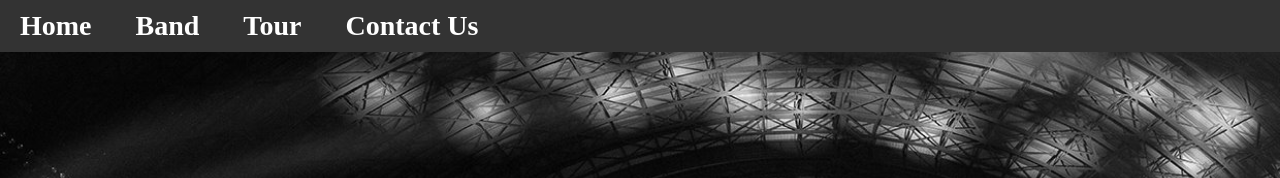
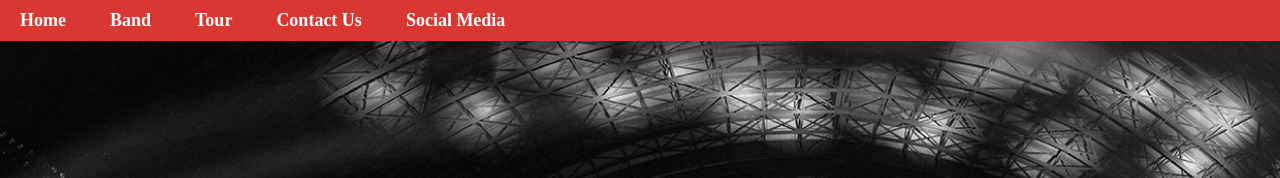
Before and after one commit to mgerverUF/assignment6-gerver-michael, a plain HTML site: page index.html in a window 1280 px wide. Shown: the top 178 px of the page. Drawn offline with nearby package versions, Linux system fonts and the light colour scheme.

Commit message:
Header edits

```diff
--- a/index.html
+++ b/index.html
@@ -29,6 +29,7 @@
           <li><a href="#band">Band</a></li>
           <li><a href="#tour">Tour</a></li>
           <li><a href="#contact-us">Contact Us</a></li>
+					<li><a href="#social-media">Social Media</a></li>
         </ul>
       </nav>
     </header>
@@ -172,7 +173,7 @@
     </main>
 
     <footer>
-      <div class="socialmedia">
+      <div class="socialmedia" id="social-media">
         <a href="https://twitter.com/foofighters" target="_blank"><img src="images/twitter.png" alt="twitter" title="Twitter" /></a>
 
         <a href="https://www.facebook.com/foofighters/" target="_blank"><img src="images/facebook.png" alt="facebook" title="facebook" /></a>
--- a/style/style.css
+++ b/style/style.css
@@ -27,7 +27,7 @@ p {
 *=========================================*/
 
 header {
-  background: #333;
+  background: #DA3732;
   position: fixed;
   left: 0;
   right: 0;
@@ -42,7 +42,7 @@ header nav a {
   color: white;
   text-decoration: none;
   font-weight: bold;
-  font-size: 28px;
+  font-size: 18px;
   margin: 0 20px;
 }
 
```
Also changed, not shown: 1 other file.
